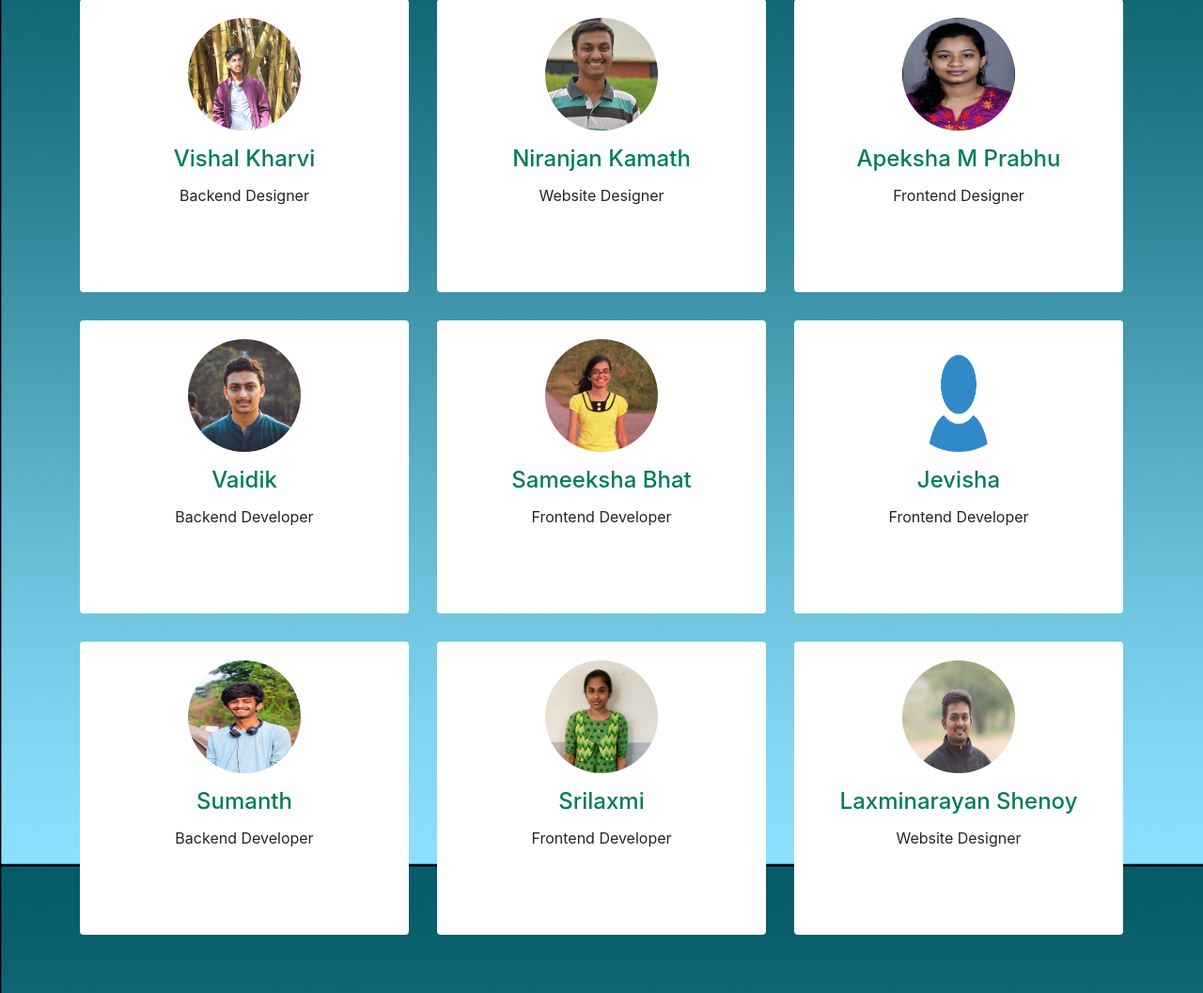
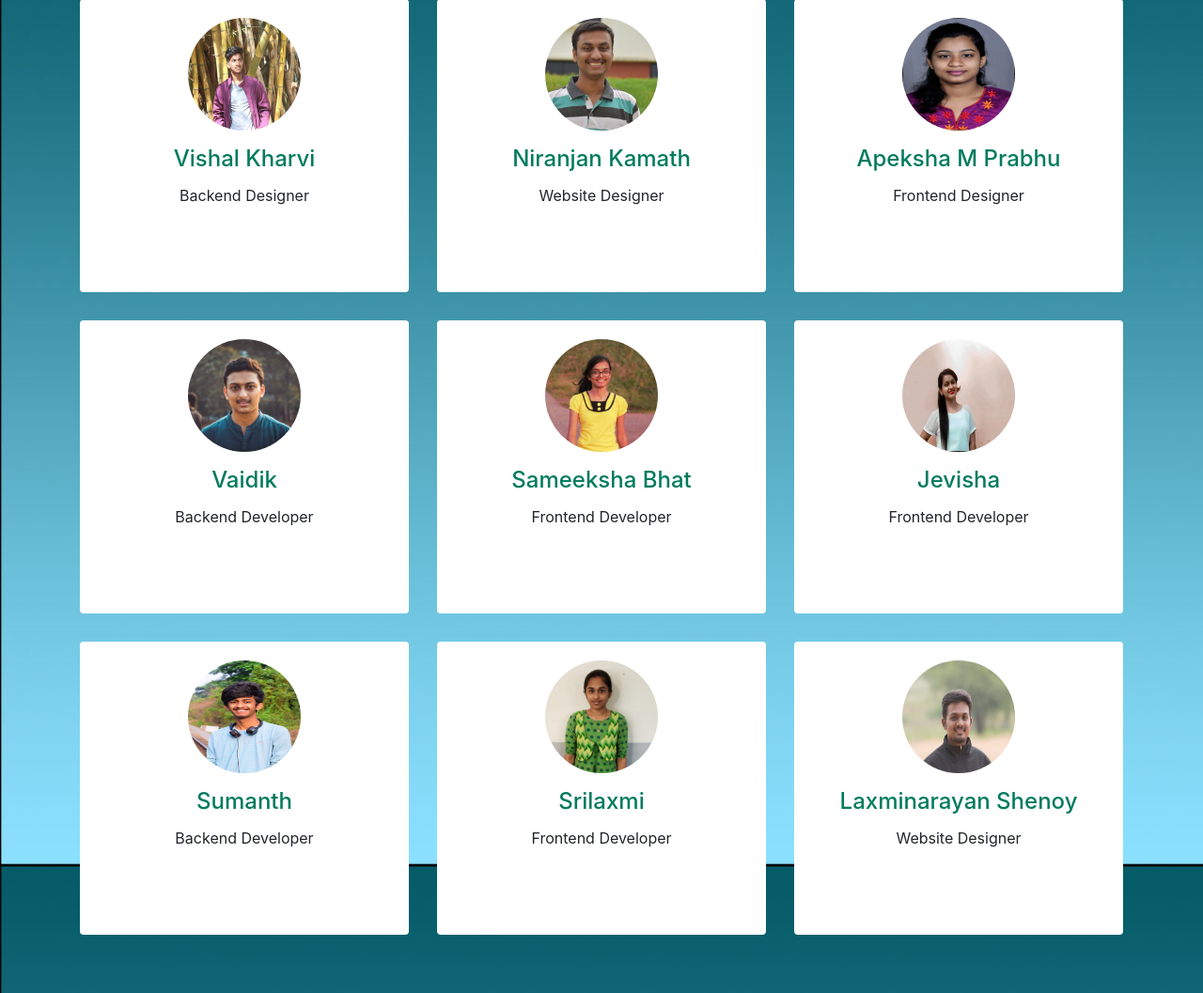
Before and after one commit to AchintyaSushiksha/SCL-Maxo, a Flask app: page /about in a window 1280 px wide. Shown: the part 239-1296 px from the top of the page at 94% size. Run offline with Flask 2, Linux system fonts and the light colour scheme; the visitor is signed in with stand-in values (Sample User, id 1); some libraries are stand-ins or nearby versions.

Commit message:
Update about.html

```diff
--- a/maxo_scl/templates/about.html
+++ b/maxo_scl/templates/about.html
@@ -456,7 +456,7 @@ section .section-title {
                         <div class="frontside">
                             <div class="card">
                                 <div class="card-body text-center">
-                                    <p><img class=" img-fluid" src="static/images/images1.png" alt="card image"></p>
+                                    <p><img class=" img-fluid" src="static/images/jevisha.jpg" alt="card image"></p>
                                     <h4 class="card-title">Jevisha</h4>
                                     <p class="card-text">Frontend Developer</p>
 
```
